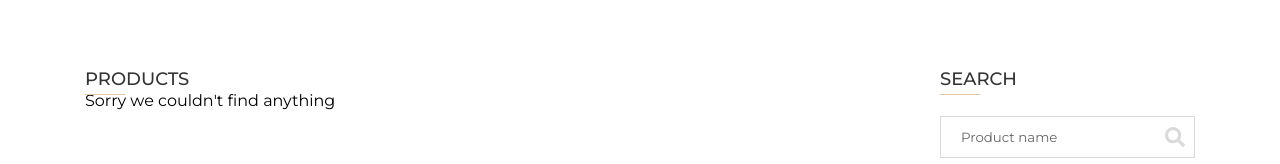
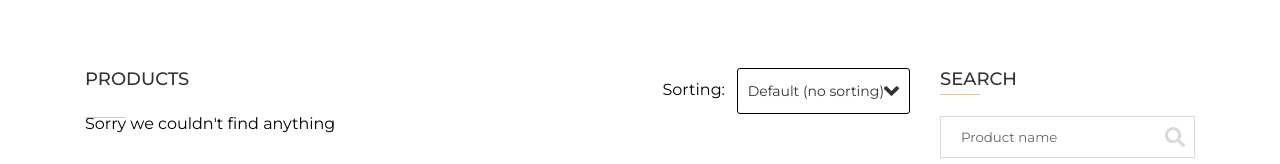
Before and after one commit to Radek-Wawrzyk/Vue-Shop, a Vue app: page /shop in a window 1280 px wide. Shown: the part 168-332 px from the top of the page. Built offline with nearby package versions, Linux system fonts and the light colour scheme.

Commit message:
Add - Visual representation for sorting dropdown in the Shop component

```diff
--- a/src/Components/Shop/Shop.scss
+++ b/src/Components/Shop/Shop.scss
@@ -13,3 +13,60 @@
     background: #e4c7a2;
   }
 }
+
+.products-header
+{
+  display: flex;
+  justify-content: space-between;
+}
+
+.sorting-dropdown
+{
+  width: 30%;
+  display: flex;
+  justify-content: space-between;
+  align-items: center;
+}
+
+.dropdown-button
+{
+  position: relative;
+  padding: 10px;
+  border-radius: 3px;
+  border: 1px solid black;
+
+  display: flex;
+  justify-content: space-between;
+  align-items: center;
+  >svg
+  {
+    width: 15px;
+  }
+  z-index: 1000;
+}
+
+.dropdown-items
+{
+  padding: 10px;
+  border-radius: 0 0 3px 3px;
+  border: 1px solid black;
+  border-top: none;
+  background: white;
+
+  position: absolute;
+  top: 45px;
+  left: 0;
+  width: 100%;
+
+  z-index: 1000;
+}
+
+.dropdown-item
+{
+  z-index: 1000;
+  &:hover
+  {
+    color: $gold;
+    cursor: pointer;
+  }
+}
--- a/src/Components/Shop/Shop.vue
+++ b/src/Components/Shop/Shop.vue
@@ -7,6 +7,30 @@
           <section class="products">
             <header class="products-header">
               <h3 class="products-header-title">Products</h3>
+              <div class="sorting-dropdown">
+                Sorting:
+                <div>
+                <button @click="displayDropdown = !displayDropdown" class="dropdown-button" type="button">
+                  Default (no sorting)
+                  <svg aria-hidden="true" data-prefix="fas" data-icon="angle-down" role="img" xmlns="http://www.w3.org/2000/svg" viewBox="0 0 320 512" class="svg-inline--fa fa-angle-down fa-w-10 fa-2x"><path fill="currentColor" d="M143 352.3L7 216.3c-9.4-9.4-9.4-24.6 0-33.9l22.6-22.6c9.4-9.4 24.6-9.4 33.9 0l96.4 96.4 96.4-96.4c9.4-9.4 24.6-9.4 33.9 0l22.6 22.6c9.4 9.4 9.4 24.6 0 33.9l-136 136c-9.2 9.4-24.4 9.4-33.8 0z"></path></svg>
+                  <transition name="fade">
+                  <div v-show="displayDropdown" class="dropdown-items">
+                    <ul class="items-container">
+                      <li class="dropdown-item">
+                        Default (no sorting)
+                      </li>
+                      <li class="dropdown-item">
+                        Descending by Price
+                      </li>
+                      <li class="dropdown-item">
+                        Ascending by Price
+                      </li>
+                    </ul>
+                  </div>
+                </transition>
+                </button>
+                </div>
+              </div>
             </header>
             <transition-group tag="ul" class="row" name="move-fade" :key="products.id">
               <ShopProduct v-for="product in products" :key="product.id" :product="product" ></ShopProduct>
@@ -26,7 +50,6 @@
 </template>
 
 <script>
-
 import ShopFilters from "./Shop Filters/ShopFilters";
 import ShopProduct from "./Shop Product/ShopProduct";
 import ShopHeader from "./Shop Header/ShopHeader";
@@ -40,13 +63,17 @@ export default {
     ShopProduct,
     ShopHeader
   },
+  data() {
+    return {
+      displayDropdown: false
+    };
+  },
   computed: {
-    products () {
+    products() {
       return this.$store.getters.searchedProducts;
     }
   }
-}
-
+};
 </script>
 
 <style lang="scss" src="./Shop.scss" scoped/>
--- a/src/Store/Modules/products.js
+++ b/src/Store/Modules/products.js
@@ -223,15 +223,12 @@ const getters = {
 		let searchResult = state.filteredProducts = state.queryString == '' ? state.products :
 			state.products.filter(item => item.title.toLowerCase().includes(state.queryString.toLowerCase()));
 
-
 		if (state.priceRange) {
 			searchResult = searchResult.filter(item => item.price >= state.priceRange[0] &&
 				item.price <= state.priceRange[1]);
 		}
 
 		if (state.filtering) {
-
-
 			if (state.checkedStraps.length > 0) {
 				searchResult = searchResult.filter(item => state.checkedStraps.includes(item.properties.strap));
 			}
```
